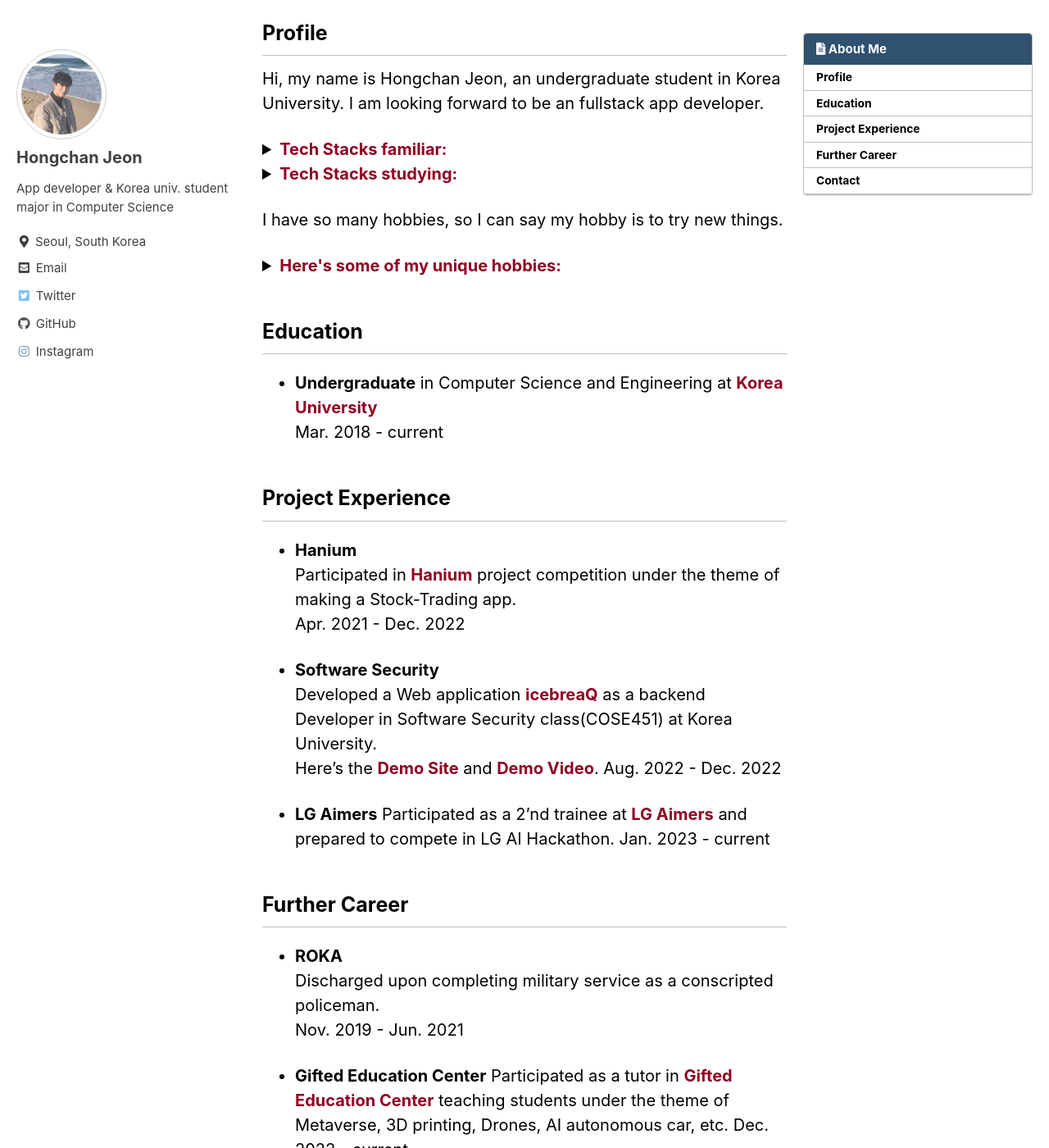
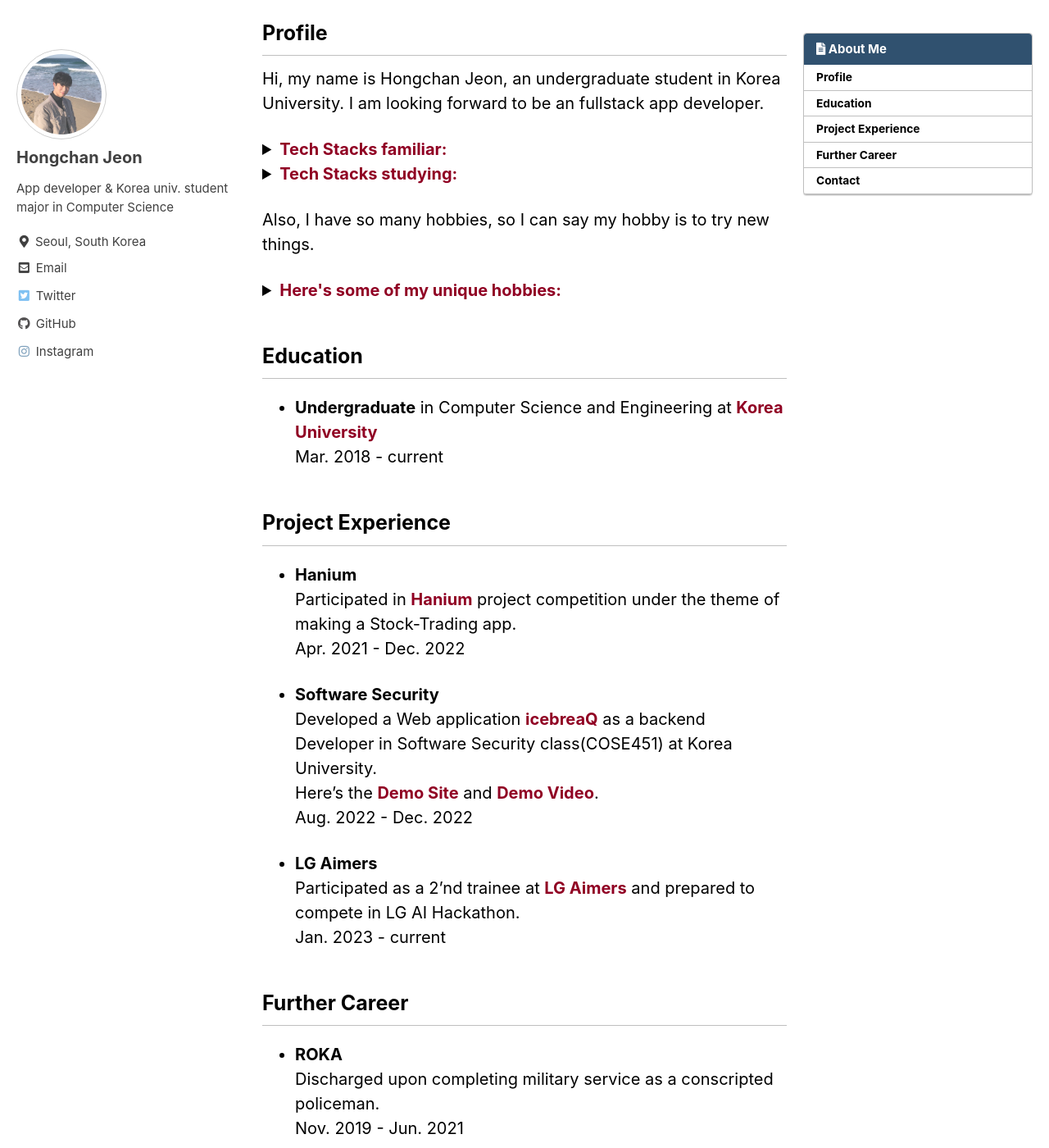
Before and after one commit to chany63/chany63.github.io, a Jekyll site: the page built from _pages/about.md, in a window 1280 px wide and 1400 px high, scrolled down 365 px. Shown: the whole window at 82% size. Built offline with Jekyll 4.4.1, drawn with Linux system fonts in a browser that asks for light colours; cached includes are drawn as plain includes; some of the changed text lies outside the part shown.

Commit message:
fix about-me contents

```diff
--- a/_pages/about.md
+++ b/_pages/about.md
@@ -43,7 +43,7 @@ padding: 5px;
 </div>
 </details>
 <p></p>
-I have so many hobbies, so I can say my hobby is to try new things.
+Also, I have so many hobbies, so I can say my hobby is to try new things.
 <p></p>
 <details>
 <summary><b><a style="color: #900023; text-decoration: none;">Here's some of my unique hobbies:</a></b></summary>
@@ -70,11 +70,11 @@ Apr. 2021 - Dec. 2022
 
 - **Software Security** \\
 Developed a Web application <a href="https://github.com/Team-ILA/icebreaQ-server" style="color: #900023; text-decoration: none;">**icebreaQ**</a> as a backend Developer in Software Security class(COSE451) at Korea University.\\
-Here's the <a href="https://www.rwb0104.tk/" style="color: #900023; text-decoration: none;">**Demo Site**</a> and <a href="https://youtu.be/X4PaFwVboRs" style="color: #900023; text-decoration: none;">**Demo Video**</a>.
+Here's the <a href="https://www.rwb0104.tk/" style="color: #900023; text-decoration: none;">**Demo Site**</a> and <a href="https://youtu.be/X4PaFwVboRs" style="color: #900023; text-decoration: none;">**Demo Video**</a>.\\
 Aug. 2022 - Dec. 2022
 
-- **LG Aimers**
-Participated as a 2'nd trainee at <a href="https://www.lgaimers.ai/" style="color: #900023; text-decoration: none;">**LG Aimers**</a> and prepared to compete in LG AI Hackathon.
+- **LG Aimers** \\
+Participated as a 2'nd trainee at <a href="https://www.lgaimers.ai/" style="color: #900023; text-decoration: none;">**LG Aimers**</a> and prepared to compete in LG AI Hackathon.\\
 Jan. 2023 - current
 
 ## Further Career
@@ -82,11 +82,11 @@ Jan. 2023 - current
 Discharged upon completing military service as a conscripted policeman.\\
 Nov. 2019 - Jun. 2021
 
-- **Gifted Education Center**
-Participated as a tutor in <a href="https://ku-gifts.kr" style="color: #900023; text-decoration: none;">**Gifted Education Center**</a> teaching students under the theme of Metaverse, 3D printing, Drones, AI autonomous car, etc.
+- **Gifted Education Center** \\
+Participated as a tutor in <a href="https://ku-gifts.kr" style="color: #900023; text-decoration: none;">**Gifted Education Center**</a> teaching students under the theme of Metaverse, 3D printing, Drones, AI autonomous car, etc.\\
 Dec. 2022 - current
 
 ## Contact
- * Email : [chany63@korea.ac.kr](mailto:chany63@korea.ac.kr)
- * Github : [https://github.com/chany63](https://github.com/chany63)
- * Blog : [https://chany63.github.io/](https://chany63.github.io/)
+ * Email : <a href="mailto:chany63@korea.ac.kr" style="color: #900023; text-decoration: none;">**chany63@korea.ac.kr**</a>
+ * Github : <a href="https://github.com/chany63/" style="color: #900023; text-decoration: none;">**https://github.com/chany63/**</a>
+ * Blog : <a href="https://chany63.github.io/" style="color: #900023; text-decoration: none;">**https://chany63.github.io/**</a>
--- a/_sass/minimal-mistakes/_base.scss
+++ b/_sass/minimal-mistakes/_base.scss
@@ -126,6 +126,8 @@ blockquote {
 /* links */
 
 a {
+  text-decoration: none;
+
   &:focus {
     @extend %tab-focus;
   }
--- a/_sass/minimal-mistakes/skins/_custom.scss
+++ b/_sass/minimal-mistakes/skins/_custom.scss
@@ -9,7 +9,7 @@ $muted-text-color: $text-color !default;
 $primary-color: #30516f !default;
 $border-color: mix(#fff, $text-color, 75%) !default;
 $footer-background-color: #30516f !default;
-$link-color: #0000ff !default;
+$link-color: #900023 !default;
 $masthead-link-color: $text-color !default;
 $masthead-link-color-hover: $text-color !default;
 $navicon-link-color-hover: mix(#fff, $text-color, 80%) !default;
```
Also changed, not shown: other parts of _pages/about.md (+1 -1 lines), 4 other files.
